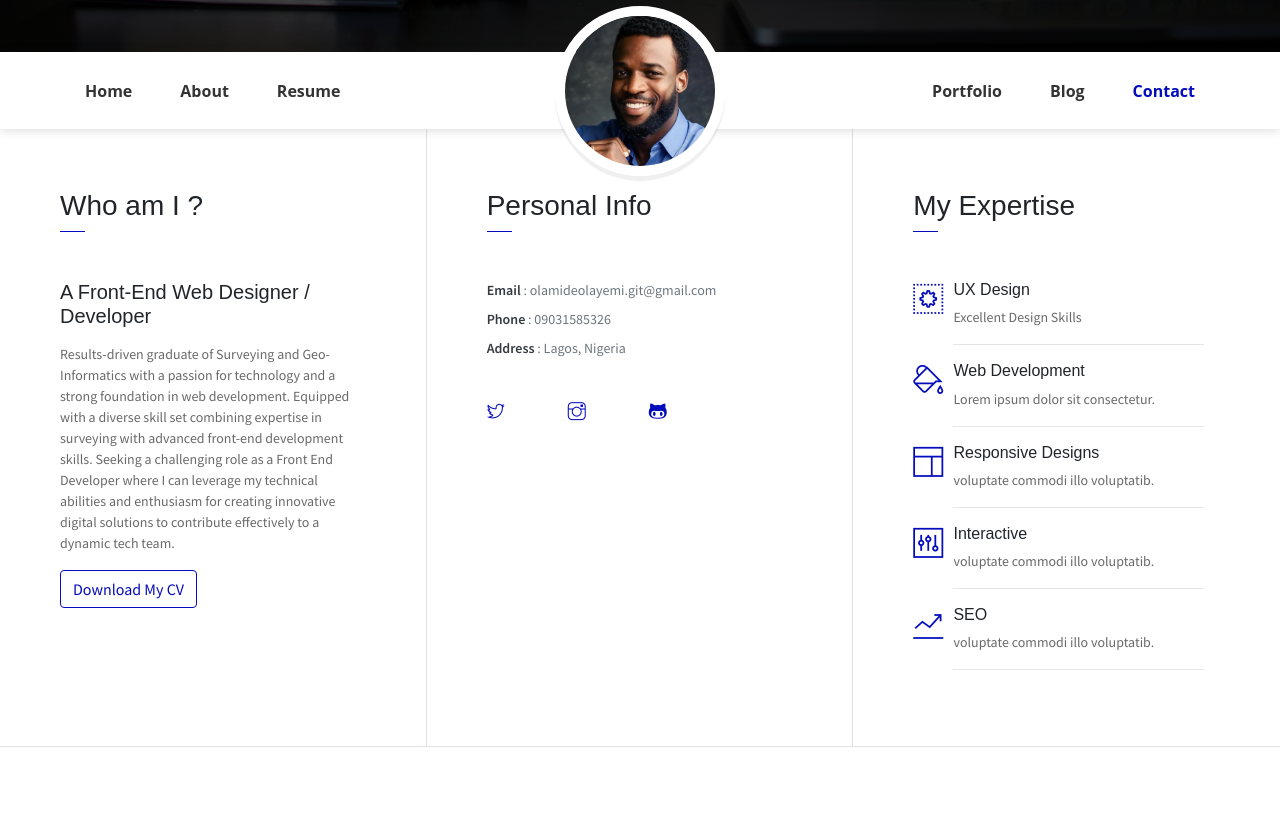
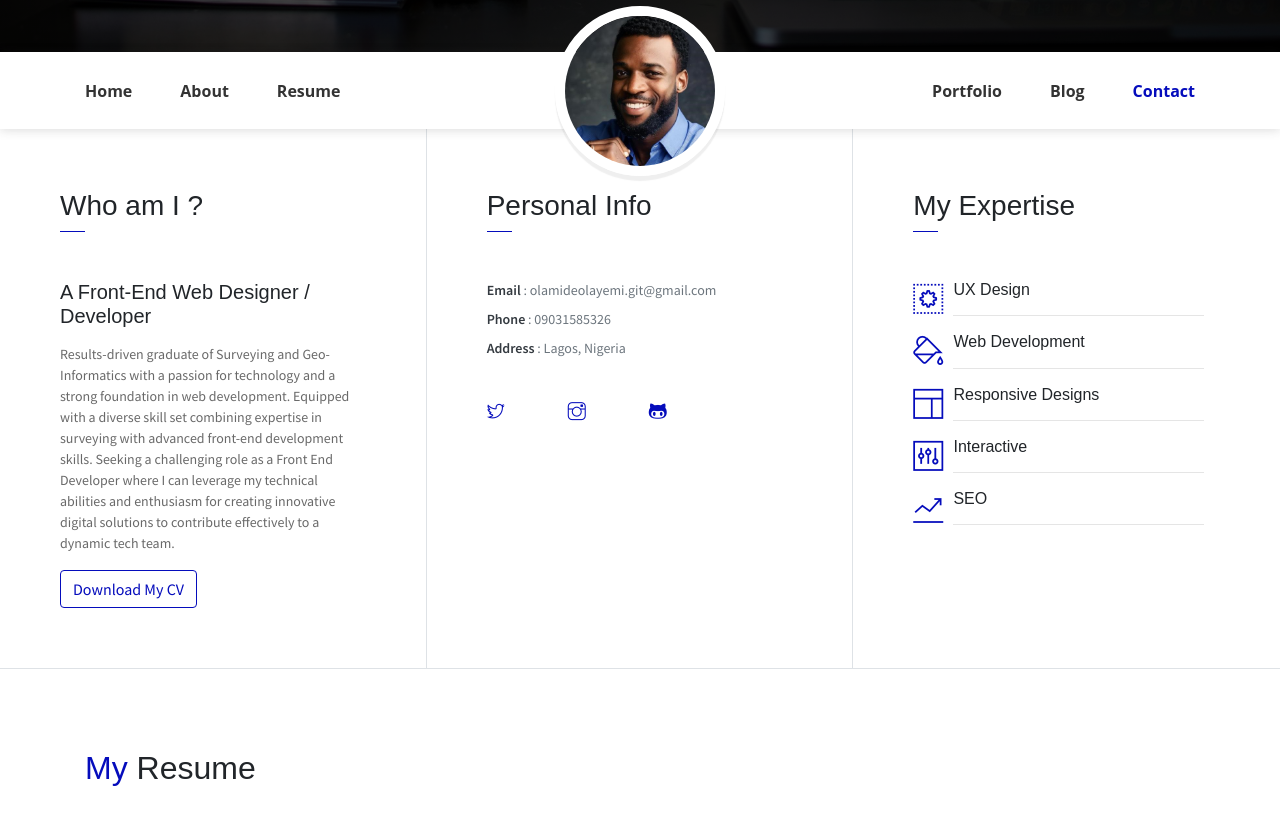
Before and after one commit to olamideolayemi/Olamide-Olayemi-Portfolio, a website with bundled scripts: page index.html in a window 1280 px wide. Shown: the part 588-1412 px from the top of the page. Built offline with nearby package versions, Linux system fonts and the light colour scheme; some icons are missing.

Commit message:
comment out

```diff
--- a/index.html
+++ b/index.html
@@ -101,7 +101,7 @@
                     <div class="col-1 text-danger pt-1"><i class="ti-widget icon-lg"></i></div>
                     <div class="col-10 ml-auto mr-3">
                         <h6>UX Design</h6>
-                        <p class="subtitle"> Excellent Design Skills</p>
+                        <!-- <p class="subtitle"> Excellent Design Skills</p> -->
                         <hr>
                     </div>
                 </div>
@@ -109,7 +109,7 @@
                     <div class="col-1 text-danger pt-1"><i class="ti-paint-bucket icon-lg"></i></div>
                     <div class="col-10 ml-auto mr-3">
                         <h6>Web Development</h6>
-                        <p class="subtitle">Lorem ipsum dolor sit consectetur.</p>
+                        <!-- <p class="subtitle">Lorem ipsum dolor sit consectetur.</p> -->
                         <hr>
                     </div>
                 </div>
@@ -117,7 +117,7 @@
                     <div class="col-1 text-danger pt-1"><i class="ti-layout icon-lg"></i></div>
                     <div class="col-10 ml-auto mr-3">
                         <h6>Responsive Designs</h6>
-                        <p class="subtitle">voluptate commodi illo voluptatib.</p>
+                        <!-- <p class="subtitle">voluptate commodi illo voluptatib.</p> -->
                         <hr>
                     </div>
                 </div>
@@ -125,7 +125,7 @@
                     <div class="col-1 text-danger pt-1"><i class="ti-panel icon-lg"></i></div>
                     <div class="col-10 ml-auto mr-3">
                         <h6>Interactive</h6>
-                        <p class="subtitle">voluptate commodi illo voluptatib.</p>
+                        <!-- <p class="subtitle">voluptate commodi illo voluptatib.</p> -->
                         <hr>
                     </div>
                 </div>
@@ -133,7 +133,7 @@
                     <div class="col-1 text-danger pt-1"><i class="ti-stats-up icon-lg"></i></div>
                     <div class="col-10 ml-auto mr-3">
                         <h6>SEO</h6>
-                        <p class="subtitle">voluptate commodi illo voluptatib.</p>
+                        <!-- <p class="subtitle">voluptate commodi illo voluptatib.</p> -->
                         <hr>
                     </div>
                 </div>
```
